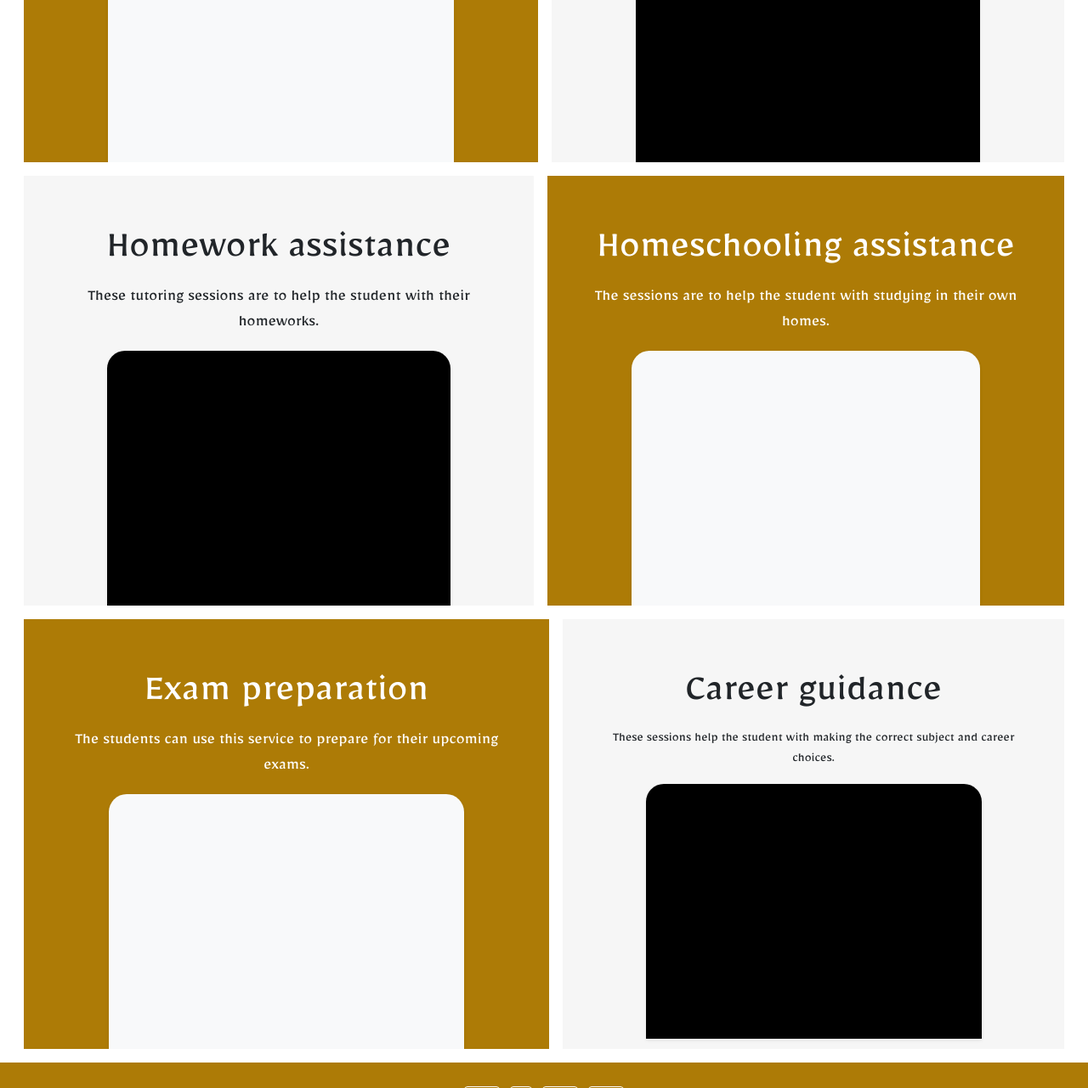
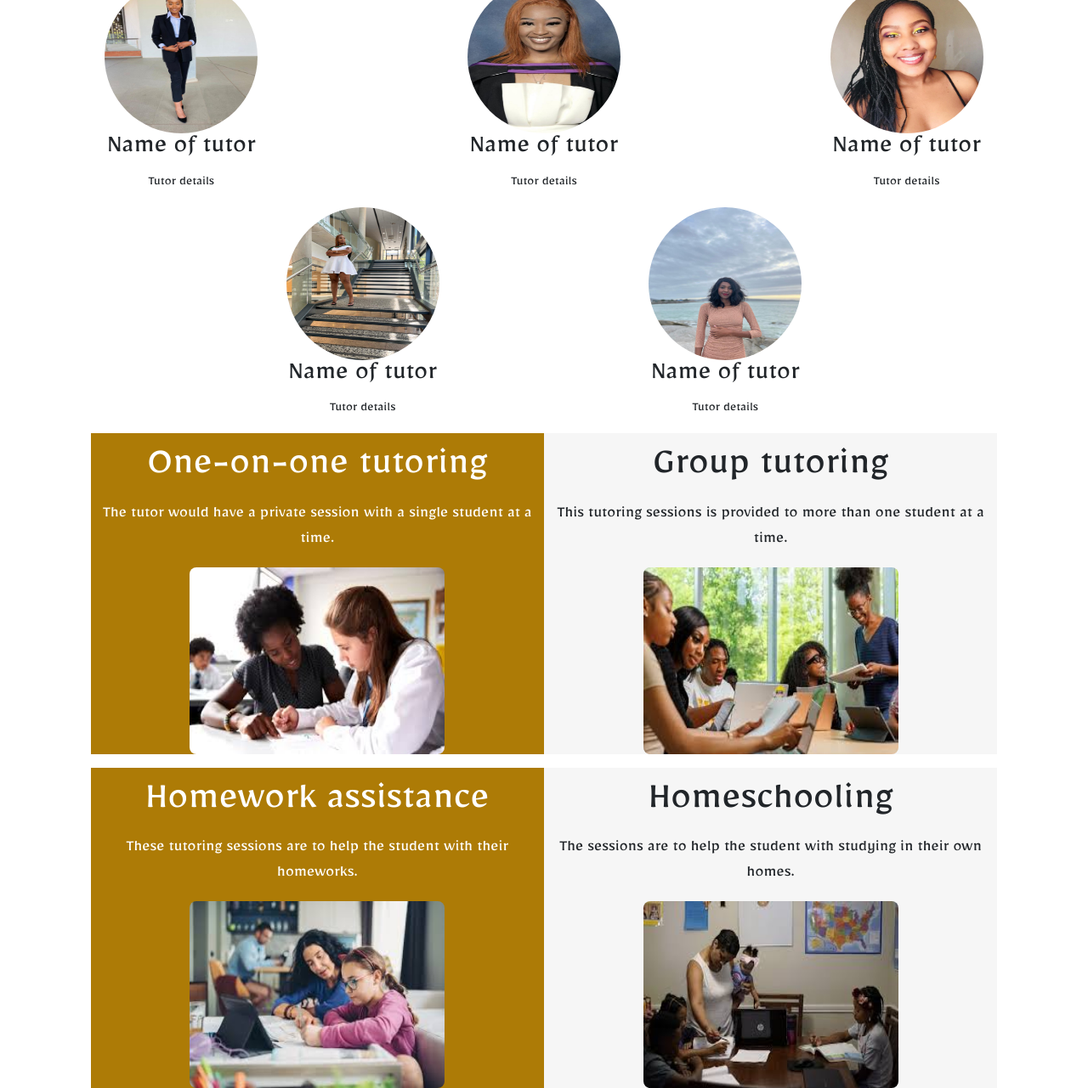
Before and after one commit to nkosinathi-ndlovu/quantumfuture, a plain HTML site: page index.html in a window 1280 px wide. Shown: the part 847-2128 px from the top of the page at 85% size. Drawn offline with Linux system fonts and the light colour scheme.

Commit message:
Update index.html
After adding images

```diff
--- a/index.html
+++ b/index.html
@@ -42,38 +42,100 @@
 		</nav>
 
 		<main class="container-fluid">
-			<!--div class="row" id="splash">
-				<div class="col-md-6">
-					<h1 class="display-4">Your one-stop for CAPS tutors</h1>
-
-					<p class="lead my-3">
-						Never struggle in silence.<br/>
-						We are specialists in the NSC, IEB, Cambridge, and Oxford curriculums.
-					</p>
-
-					<a class="btn" type="button" id="splashButton" href="#">
-						<h3>Our Services</h3>
-					</a>
-				</div>
-			</div-->
-
 			<div id="splash" class="text-center">
-				<div class="col-md-5 p-lg-5 mx-auto my-5">
+				<div class="col-md-5 p-lg-5 mx-auto">
 					<h1 class="display-5">
-						Your one-stop for CAPS tutors
+						Your one-stop for tutors
 					</h1>
 					<p class="lead">
 						Never struggle in silence.<br/>
-						We are specialists in the NSC, IEB, Cambridge, and Oxford curriculums.
+						We are specialists in the NSC, IEB, Cambridge, and Oxford curriculums. <br/>
+						Our philosophy is to empower young minds to confidently work independently.
 					</p>
+
+					<div class="row backgrounding">
+						<div>
+							<h2 class="display-5" id="services">Services we offer</h2>
+						</div>
+						<div class="text-center">
+							<p>
+								Start from as little as R300.
+							</p>
+
+							<p>
+								Ensure our learners are on par with the school curriculumm, to
+								reinforce and ensure retention of any knowledge that they engage with.
+							</p>
+
+							</p>
+								In-person sessions are conducted in Pretoria <br/>
+								Remote sessions for students outside Pretoria
+							</p>
+						</div>
+					</div>
+					<br>
+
 					<a class="btn" type="button" id="splashButton" href="#">
 						<h3>Our Services</h3>
 					</a>
 				</div>
 			</div>
 
-			<div class="d-md-flex flex-md-equal w-100 my-md-3 ps-md-3">
-				<div class="me-md-3 pt-3 pt-md-5 px-md-5 text-center text-white overflow-hidden" id="oneOnOneTutoring">
+			<div class="row lead">
+				<div class="text-center">
+					<p>
+						We are a group of young educated women who are eager to transfer knowledge
+						to the next generation for the betterment of our nation.
+					</p>
+				</div>
+			</div>
+
+			<div class="row">
+				<div class="col-md-4 text-center">
+					<img class="rounded-circle" src="images/tutors/Photo from Gontse.jpg" alt="Generic placeholder image" width="180" height="180">
+					<h2>Name of tutor</h2>
+					<p>
+						Tutor details
+					</p>
+				</div>
+
+				<div class="col-md-4 text-center">
+					<img class="rounded-circle" src="images/tutors/Photo from Gontse (1).jpg" alt="Generic placeholder image" width="180" height="180">
+					<h2>Name of tutor</h2>
+					<p>
+						Tutor details
+					</p>
+				</div>
+
+				<div class="col-md-4 text-center">
+					<img class="rounded-circle" src="images/tutors/Photo from Gontse (2).jpg" alt="Generic placeholder image" width="180" height="180">
+					<h2>Name of tutor</h2>
+					<p>
+						Tutor details
+					</p>
+				</div>
+			</div>
+
+			<div class="row">
+				<div class="col-md-4 offset-md-2 text-center">
+					<img class="rounded-circle" src="images/tutors/Photo from Gontse (3).jpg" alt="Generic placeholder image" width="180" height="180">
+					<h2>Name of tutor</h2>
+					<p>
+						Tutor details
+					</p>
+				</div>
+
+				<div class="col-md-4 text-center">
+					<img class="rounded-circle" src="images/tutors/Photo from Gontse (4).jpg" alt="Generic placeholder image" width="180" height="180">
+					<h2>Name of tutor</h2>
+					<p>
+						Tutor details
+					</p>
+				</div>
+			</div>
+
+			<div class="row">
+				<div class="col-md-5 offset-md-1 text-center text-white" id="oneOnOneTutoring">
 					<div class="my-3">
 						<h2 class="display-5">
 							One-on-one tutoring
@@ -84,14 +146,16 @@
 						</p>
 					</div>
 
-					<div class="bg-light shadow-sm mx-auto tutoring">
+					<div>
+						<div class="row g-0">
+							<div class="mx-auto">
+								<img src="images/content/one-on-one.jpg" class="img-fluid imgSizing">
+							</div>
+						</div>
 					</div>
-					<!--div class="mx-auto tutoring">
-						<img id="oneOnOneImage">
-					</div-->
 				</div>
 
-				<div class="me-md-3 pt-3 pt-md-5 px-md-5 text-center overflow-hidden" id="groupTutoring">
+				<div class="col-md-5 text-center " id="groupTutoring">
 					<div class="my-3">
 						<h2 class="display-5">
 							Group tutoring
@@ -102,16 +166,18 @@
 						</p>
 					</div>
 
-					<div class="bg-black shadow-sm mx-auto  tutoring">
+					<div>
+						<div class="row g-0">
+							<div class="mx-auto">
+								<img src="images/content/group.jpg" class="img-fluid imgSizing">
+							</div>
+						</div>
 					</div>
-					<!--div class="tutoring">
-						<img id="groupImage">
-					</div-->
 				</div>
 			</div>
 
-			<div class="d-md-flex flex-md-equal w-100 my-md-3 ps-md-3">
-				<div class="me-md-3 pt-3 pt-md-5 px-md-5 text-center overflow-hidden" id="groupTutoring">
+			<div class="row">
+				<div class="col-md-5 offset-md-1 mt-md-3 text-center text-white" id="oneOnOneTutoring">
 					<div class="my-3">
 						<h2 class="display-5">
 							Homework assistance
@@ -122,14 +188,19 @@
 						</p>
 					</div>
 
-					<div class="bg-black shadow-sm mx-auto  tutoring">
+					<div>
+						<div class="row g-0">
+							<div class="mx-auto">
+								<img src="images/content/homework.jpg" class="img-fluid imgSizing">
+							</div>
+						</div>
 					</div>
 				</div>
 
-				<div class="me-md-3 pt-3 pt-md-5 px-md-5 text-center text-white overflow-hidden" id="oneOnOneTutoring">
+				<div class="col-md-5 text-center mt-md-3" id="groupTutoring">
 					<div class="my-3">
 						<h2 class="display-5">
-							Homeschooling assistance
+							Homeschooling
 						</h2>
 						<p class="lead">
 							The sessions are to help the student with studying in
@@ -137,13 +208,18 @@
 						</p>
 					</div>
 
-					<div class="bg-light shadow-sm mx-auto tutoring">
+					<div>
+						<div class="row g-0">
+							<div class="mx-auto">
+								<img src="images/content/homeschooling.jpg" class="img-fluid imgSizing">
+							</div>
+						</div>
 					</div>
 				</div>
 			</div>
 
-			<div class="d-md-flex flex-md-equal w-100 my-md-3 ps-md-3">
-				<div class="me-md-3 pt-3 pt-md-5 px-md-5 text-center text-white overflow-hidden" id="oneOnOneTutoring">
+			<div class="row">
+				<div class="col-md-5 offset-md-1 mt-md-3 text-center text-white" id="oneOnOneTutoring">
 					<div class="my-3">
 						<h2 class="display-5">
 							Exam preparation
@@ -154,26 +230,35 @@
 						</p>
 					</div>
 
-					<div class="bg-light shadow-sm mx-auto tutoring">
+					<div class="">
+						<div class="row g-0">
+							<div class="mx-auto">
+								<img src="images/content/exam.jpg" class="img-fluid imgSizing">
+							</div>
+						</div>
 					</div>
 				</div>
 
-				<div class="me-md-3 pt-3 pt-md-5 px-md-5 text-center overflow-hidden" id="groupTutoring">
+				<div class="col-md-5 text-center mt-md-3" id="groupTutoring">
 					<div class="my-3">
 						<h2 class="display-5">
 							Career guidance
 						</h2>
-						<p >
+						<p class="lead">
 							These sessions help the student with making the
 							correct subject and career choices.
 						</p>
 					</div>
 
-					<div class="bg-black shadow-sm mx-auto  tutoring">
+					<div>
+						<div class="row g-0">
+							<div class="mx-auto">
+								<img src="images/content/career.jpg" class="img-fluid imgSizing">
+							</div>
+						</div>
 					</div>
 				</div>
 			</div>
-
 		</main>
 
 		<!--div class="container-fluid">
@@ -230,136 +315,18 @@
 			</div>
 			<br>
 
+
+
 			<div class="row">
-				<div class="col-md-3 offset-md-1">
-					<div class="card mb-3 h-100">
-						<div class="row g-0">
-							<div class="col-md-6 col-sm-4">
-								<img src="../image/one-on-one.jpg" class="img-fluid rounded-start imgSizing">
-							</div>
+				<p></p>
+			</div>
 
-							<div class="col-md-6 col-sm-8">
-								<div class="card-body">
-									<h4 class="card-title">One-on-one tutoring</h4>
-
-									<p class="card-text">
-									</p>
-								</div>
-							</div>
-						</div>
-					</div>
-				</div>
-
-				<div class="col-md-3">
-					<div class="card mb-3 h-100">
-						<div class="row g-0">
-							<div class="col-md-6 col-sm-4">
-								<img src="../image/group.jpg" class="img-fluid rounded-start imgSizing">
-							</div>
-
-							<div class="col-md-6 col-sm-8">
-								<div class="card-body">
-									<h4 class="card-title">Group tutoring <br>(max of 5)</h4>
-
-									<p class="card-text">
-									</p>
-								</div>
-							</div>
-						</div>
-					</div>
-				</div>
-
-				<div class="col-md-3">
-					<div class="card mb-3 h-100">
-						<div class="row g-0">
-							<div class="col-md-6 col-sm-4">
-								<img src="../image/homeschooling.jpg" class="img-fluid rounded-start imgSizing">
-							</div>
-
-							<div class="col-md-6 col-sm-8">
-								<div class="card-body">
-								<h4 class="card-title">Homeschooling assistance</h4>
-
-								<p class="card-text">
-								</p>
-							</div>
-							</div>
-						</div>
-					</div>
-				</div>
-			</div>
 
 			<div class="row">
 				<p></p>
 			</div>
 
 			<div class="row">
-				<div class="col-md-3 offset-md-1">
-					<div class="card mb-3 h-100">
-						<div class="row g-0">
-							<div class="col-md-6 col-sm-4">
-								<img src="../image/homework.jpg" class="img-fluid rounded-start imgSizing">
-							</div>
-
-							<div class="col-md-6 col-sm-8">
-								<div class="card-body">
-
-									<h4 class="card-title">Homework assistance</h4>
-									<p class="card-text">
-									</p>
-								</div>
-							</div>
-						</div>
-					</div>
-				</div>
-
-				<div class="col-md-3">
-					<div class="card mb-3 h-100">
-						<div class="row g-0">
-							<div class="col-md-6 col-sm-4">
-								<img src="../image/exam.jpg" class="img-fluid rounded-start imgSizing">
-							</div>
-
-							<div class="col-md-6 col-sm-8">
-								<div class="card-body">
-									<h4 class="card-title">Exam preparation</h4>
-
-									<p class="card-text">
-									</p>
-								</div>
-							</div>
-						</div>
-					</div>
-				</div>
-
-				<div class="col-md-3">
-					<div class="card mb-3 h-100">
-						<div class="row g-0">
-							<div class="col-md-6 col-sm-4">
-								<img src="../image/career.jpg" class="img-fluid rounded-start imgSizing">
-							</div>
-
-							<div class="col-md-6 col-sm-8">
-								<div class="card-body">
-
-									<h4 class="card-title">Career guidance and <br> Subject choices guidance</h4>
-									<p class="card-text">
-									</p>
-								</div>
-							</div>
-						</div>
-					</div>
-				</div>
-			</div>
-
-			<div class="row">
-				<p></p>
-			</div>
-
-			<div class="row">
-
-
-
 			</div>
 
 
@@ -390,19 +357,19 @@
 
 					<a data-mdb-ripple-init class="btn btn-outline-primary btn-floating m-1 border border-white" href="#" role="button">
 						<i class="fab">
-							<img id="twitterIcon" alt="X" class="icons">
+							<img id="twitterIcon" alt="X">
 						</i>
 					</a>
 
 					<a data-mdb-ripple-init class="btn btn-outline-primary btn-floating m-1 border border-white" href="#" role="button">
 						<i class="fab">
-							<img id="facebookIcon" alt="WhatsApp">
+							<img id="facebookIcon" alt="Facebook">
 						</i>
 					</a>
 
 					<a data-mdb-ripple-init class="btn btn-outline-primary btn-floating m-1 border border-white" href="#" role="button">
 						<i class="fab">
-							<img id="linkedinIcon" alt="X" class="icons">
+							<img id="linkedinIcon" alt="LinkedIn">
 						</i>
 					</a>
 				</div>
```
